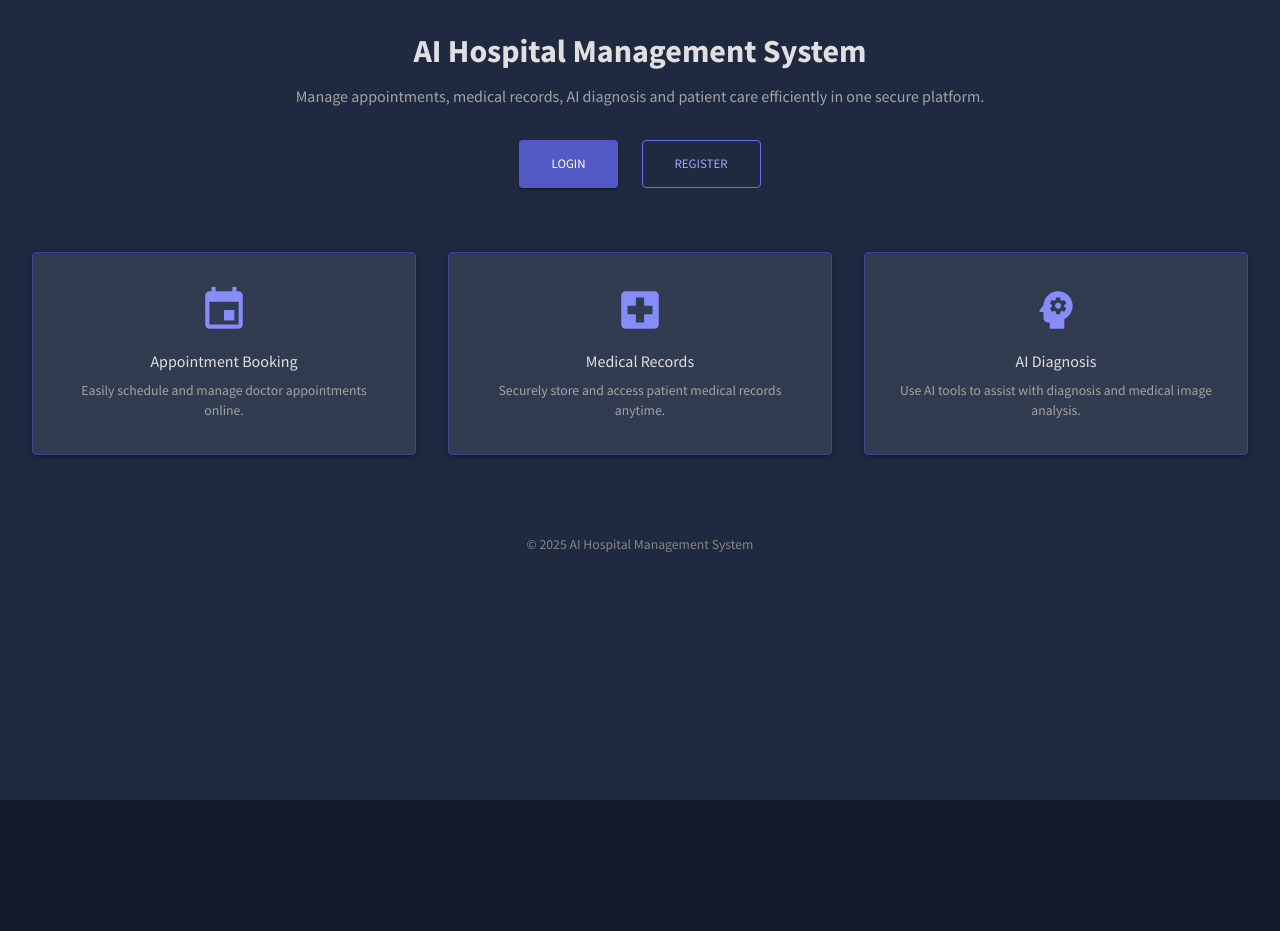
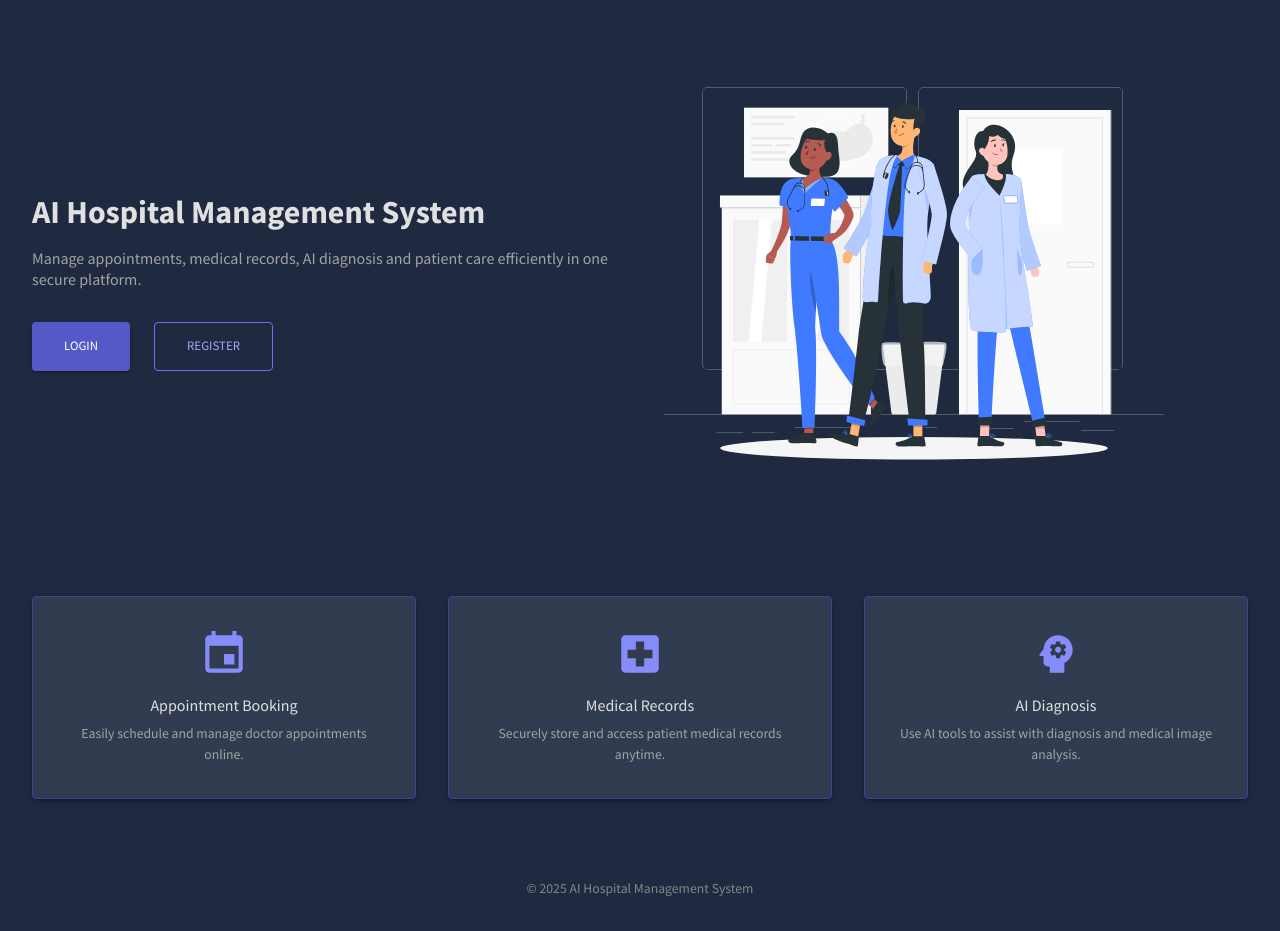
Before and after one commit to ha165/AI-HMIS, a React (Vite) app in the folder react-app/: page / in a window 1280 px wide. Before the commit the page ends 800 px from the top, so only its background shows below. Built offline with nearby package versions, Linux system fonts and the light colour scheme.

Commit message:
add graphics

```diff
--- a/react-app/src/Pages/Welcome.jsx
+++ b/react-app/src/Pages/Welcome.jsx
@@ -5,6 +5,7 @@ import PsychologyIcon from "@mui/icons-material/Psychology";
 import LocalHospitalIcon from "@mui/icons-material/LocalHospital";
 import EventIcon from "@mui/icons-material/Event";
 
+import heroImage from "../assets/Doctors-rafiki.svg";
 export default function Welcome() {
   const theme = useTheme();
   const colors = tokens(theme.palette.mode);
@@ -19,7 +20,15 @@ export default function Welcome() {
       }}
     >
       {/* HERO SECTION */}
-      <Box textAlign="center" mb={8}>
+      <Grid
+        container
+        spacing={6}
+        alignItems="center"
+        justifyContent="center"
+        mb={8}
+      >
+        {/* LEFT SIDE */}
+        <Grid item xs={12} md={6}>
           <Typography
             variant="h2"
             fontWeight="bold"
@@ -29,18 +38,12 @@ export default function Welcome() {
             AI Hospital Management System
           </Typography>
 
-        <Typography
-          variant="h5"
-          color={colors.grey[300]}
-          maxWidth="700px"
-          mx="auto"
-          mb={4}
-        >
+          <Typography variant="h5" color={colors.grey[300]} mb={4}>
             Manage appointments, medical records, AI diagnosis and patient care
             efficiently in one secure platform.
           </Typography>
 
-        <Box display="flex" justifyContent="center" gap={3}>
+          <Box display="flex" gap={3}>
             <Button
               variant="contained"
               size="large"
@@ -73,7 +76,21 @@ export default function Welcome() {
               Register
             </Button>
           </Box>
-      </Box>
+        </Grid>
+
+        {/* RIGHT SIDE IMAGE */}
+        <Grid item xs={12} md={6} textAlign="center">
+          <Box
+            component="img"
+            src={heroImage}
+            alt="AI Hospital Illustration"
+            sx={{
+              width: "100%",
+              maxWidth: 500,
+            }}
+          />
+        </Grid>
+      </Grid>
 
       {/* FEATURES SECTION */}
       <Grid container spacing={4}>
```
Also changed, not shown: react-app/src/assets/Doctors-rafiki.svg (added). Lines whose indentation alone changed are shown as unchanged.
